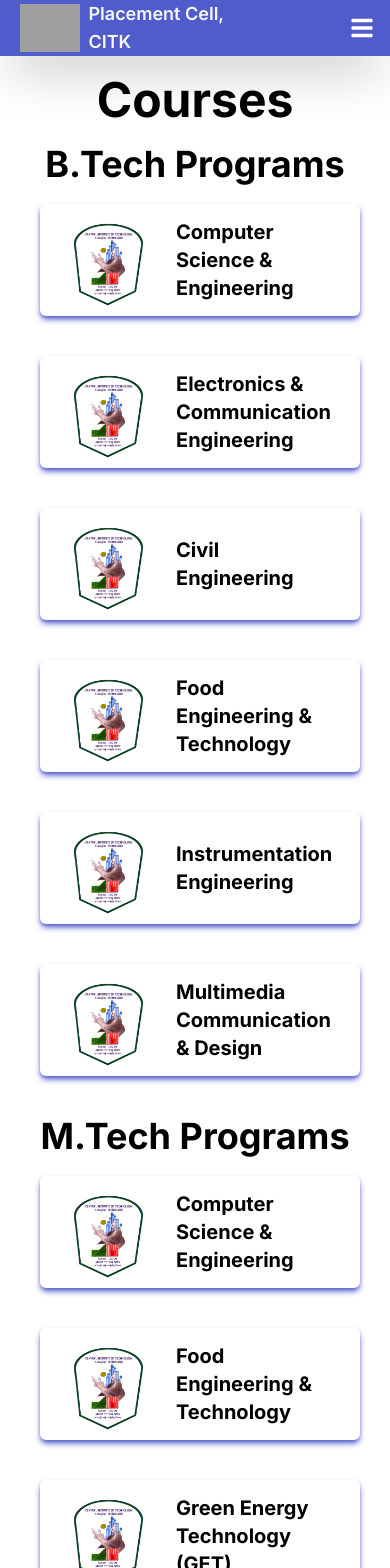
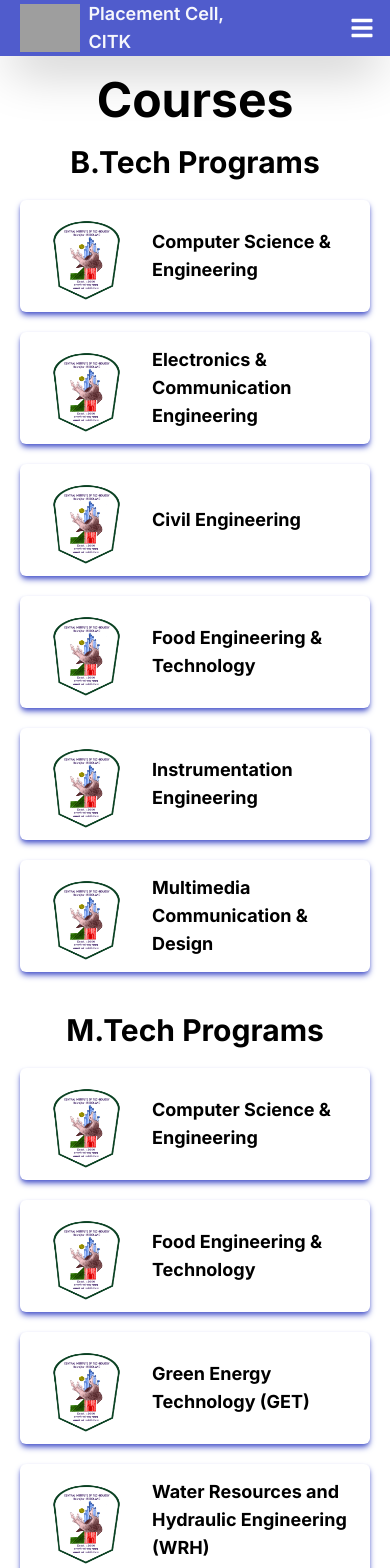
Before and after one commit to NABADEEP069/placementcellcitk, a Next.js app: page /courses in a window 390 px wide. Shown: the top 1568 px of the page. Built offline with nearby package versions, Linux system fonts and the light colour scheme; grey boxes are pictures that could not be loaded.

Commit message:
mobile view

```diff
--- a/src/app/courses/page.tsx
+++ b/src/app/courses/page.tsx
@@ -44,7 +44,6 @@
     name: "Water Resources and Hydraulic Engineering (WRH)",
     imageUrl: "/cit-logo.png",
   },
-
 ];
 
 const diplomaCourses = [
@@ -76,15 +75,15 @@
 
 export default function Page() {
   return (
-    <main className="min-h-screen  py-5">
+    <main className="min-h-screen py-5">
       <div className="container mx-auto">
         <h1 className="text-5xl font-bold text-center">Courses</h1>
 
-        <div className="px-10 mb-10 mt-5">
-          <h2 className="text-4xl font-bold text-center mb-5">
+        <div className="px-5 sm:px-10 mb-10 mt-5">
+          <h2 className="text-3xl sm:text-4xl font-bold text-center mb-5">
             B.Tech Programs
           </h2>
-          <div className="grid grid-cols-1 md:grid-cols-2 lg:grid-cols-4 gap-10">
+          <div className="grid grid-cols-1 md:grid-cols-2 lg:grid-cols-4 gap-5 sm:gap-10">
             {btechCourses.map((course, index) => (
               <ClubCard
                 key={index}
@@ -95,11 +94,11 @@
           </div>
         </div>
 
-        <div className="px-10 mb-10">
-          <h2 className="text-4xl font-bold text-center mb-5">
+        <div className="px-5 sm:px-10 mb-10">
+          <h2 className="text-3xl sm:text-4xl font-bold text-center mb-5">
             M.Tech Programs
           </h2>
-          <div className="grid grid-cols-1 md:grid-cols-2 lg:grid-cols-4 gap-10">
+          <div className="grid grid-cols-1 md:grid-cols-2 lg:grid-cols-4 gap-5 sm:gap-10">
             {mtechCourses.map((course, index) => (
               <ClubCard
                 key={index}
@@ -110,11 +109,11 @@
           </div>
         </div>
 
-        <div className="px-10">
-          <h2 className="text-4xl font-bold text-center mb-5">
+        <div className="px-5 sm:px-10">
+          <h2 className="text-3xl sm:text-4xl font-bold text-center mb-5">
             Diploma Programs
           </h2>
-          <div className="grid grid-cols-1 md:grid-cols-2 lg:grid-cols-4 gap-10">
+          <div className="grid grid-cols-1 md:grid-cols-2 lg:grid-cols-4 gap-5 sm:gap-10">
             {diplomaCourses.map((course, index) => (
               <ClubCard
                 key={index}
--- a/src/components/common/herocomp.tsx
+++ b/src/components/common/herocomp.tsx
@@ -45,7 +45,7 @@
           </p>
         </div>
       </div>
-      <div className="w-full h-12 absolute bottom-10 md:bottom-28 flex flex-col md:flex-row justify-center items-center gap-5 md:gap-10 text-sm font-bold">
+      <div className="w-full h-12 absolute bottom-20 md:bottom-28 flex flex-row justify-center items-center gap-5 md:gap-10 text-sm font-bold">
         <button
           className="flex items-center gap-2 border-2 border-primary px-5 py-2 rounded-md bg-black bg-opacity-55 uppercase hover:scale-105 duration-300"
           onClick={() => setShowForm(!showForm)}
--- a/src/components/home/recruitmentform.tsx
+++ b/src/components/home/recruitmentform.tsx
@@ -11,7 +11,7 @@
   return (
     <div className="fixed inset-0 z-50 flex items-center justify-center bg-black bg-opacity-30">
       <div className="absolute top-0 left-0 w-full h-full z-40 flex justify-center items-center">
-        <div className="bg-black bg-opacity-85 w-5/6 h-5/6 rounded-lg relative p-10 flex flex-col items-center justify-between">
+        <div className="bg-black bg-opacity-85 sm:w-5/6 sm:h-5/6 rounded-lg relative p-10 flex flex-col items-center justify-between">
           <button
             onClick={() => setShowRecruitmentForm(false)}
             className="absolute right-3 top-2"
--- a/src/components/whycitk/clubcard.tsx
+++ b/src/components/whycitk/clubcard.tsx
@@ -7,18 +7,18 @@
 
 export default function ClubCard({ name, imageUrl }: ClubCardProps) {
   return (
-    <div className="h-28 w-80 bg-white flex items-center gap-4 px-5 py-2 rounded-md shadow-md shadow-primary">
-      <div className="h-full flex-shrink-0">
+    <div className="h-28 w-full sm:w-80 bg-white flex items-center gap-4 px-5 py-2 rounded-md shadow-md shadow-primary">
+      <div className="h-full w-24 sm:w-28 flex-shrink-0">
         <Image
           src={imageUrl}
           alt="Club Logo"
           height={100}
           width={100}
-          className="object-cover h-full"
+          className="object-cover h-full w-full"
         />
       </div>
       <div className="flex-grow">
-        <h2 className="text-xl font-bold">{name}</h2>
+        <h2 className="text-lg sm:text-xl font-bold">{name}</h2>
       </div>
     </div>
   );
```
